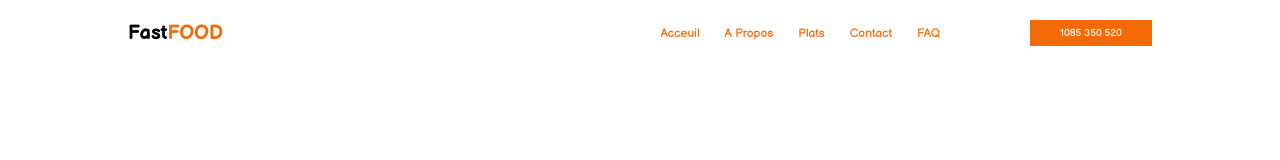
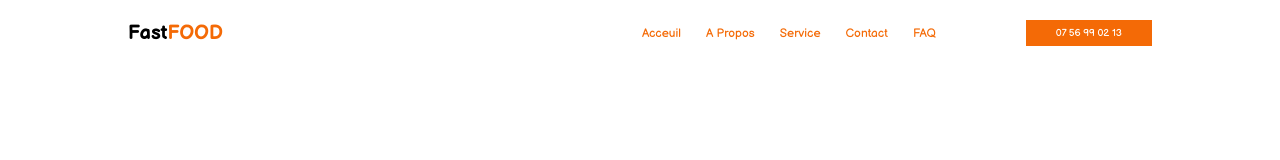
Before and after one commit to Domamzn/Projet1, a plain HTML site: page index.html in a window 1280 px wide. Shown: the top 160 px of the page. Drawn offline with Linux system fonts and the light colour scheme.

Commit message:
Update index.html

```diff
--- a/index.html
+++ b/index.html
@@ -16,12 +16,12 @@
             <ul class="menu">
                 <li><a href="#">Acceuil</a></li>
                 <li><a href="#">A propos</a></li>
-                <li><a href="#">Plats</a></li>
+                <li><a href="#">Service</a></li>
                 <li><a href="#">Contact</a></li>
                 <li><a href="#">FAQ</a></li>
             </ul>
             <div class="number">
-                <p>1085 350 520</p>
+                <p>07 56 99 02 13</p>
             </div>
         </div>
         <!-- responsive menu -->
```
